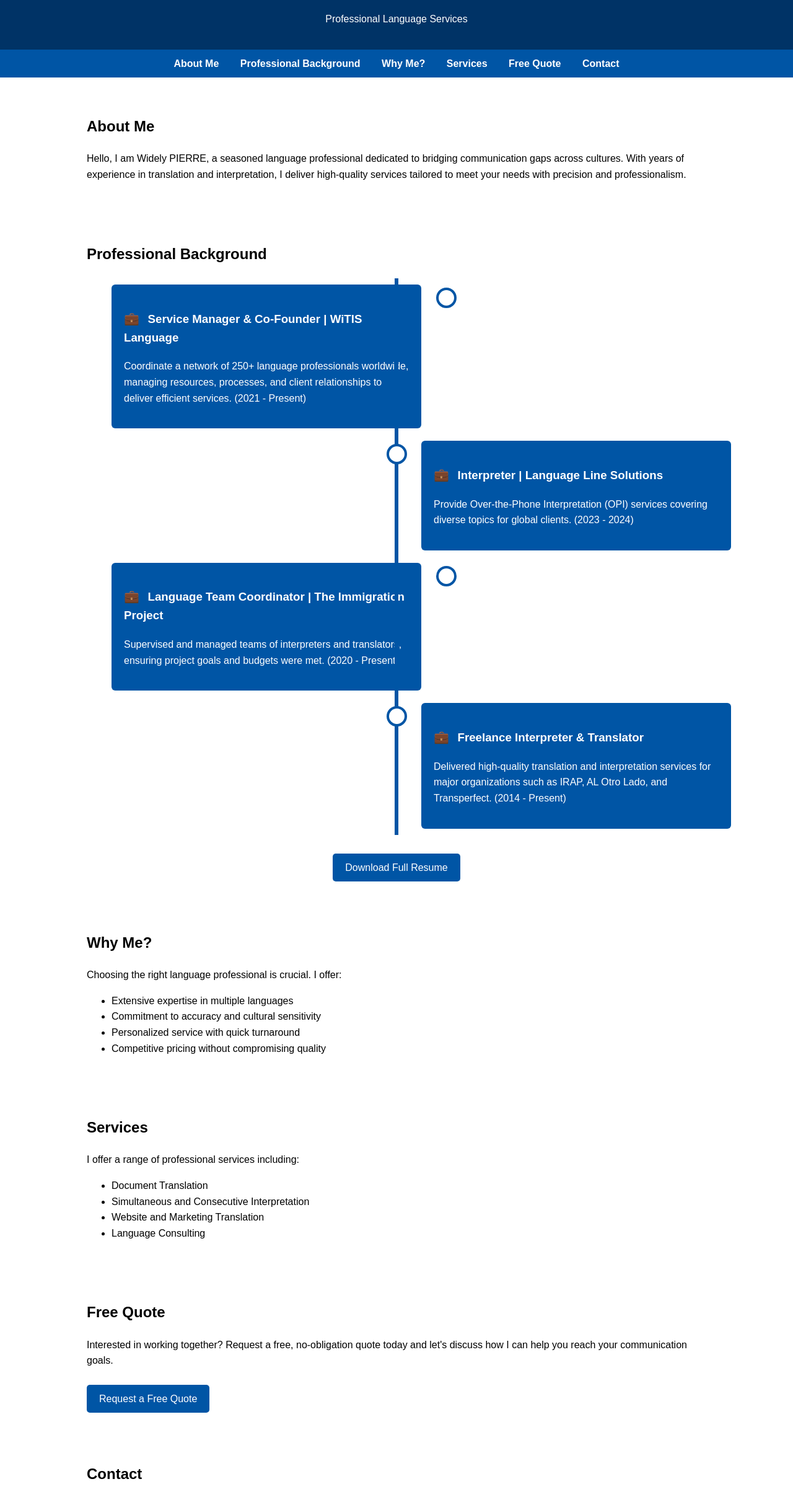
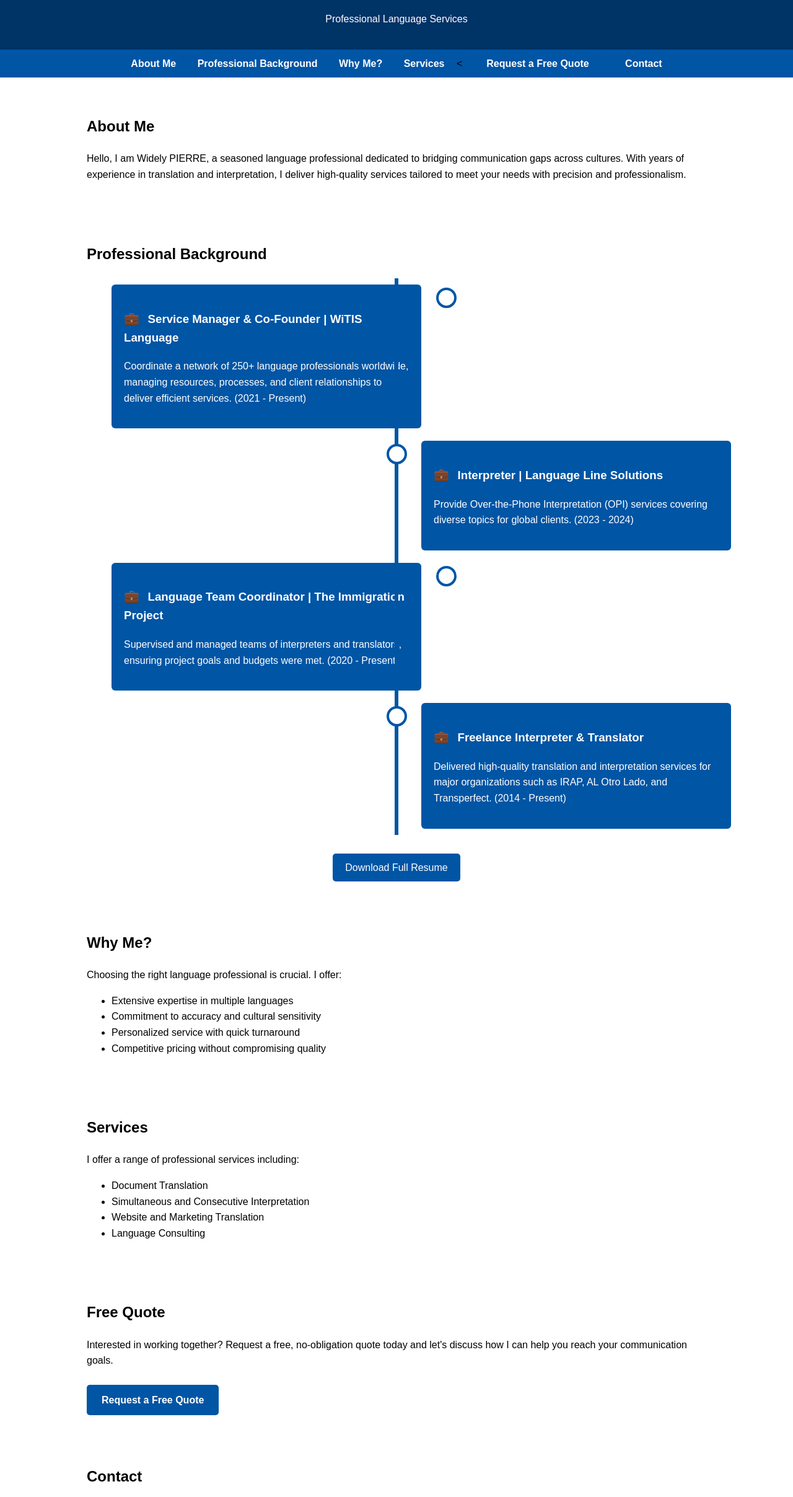
Before and after one commit to Pwidely/widelypierre.github.io, a plain HTML site: page index.html in a window 1280 px wide. Shown: the part 96-2511 px from the top of the page at 62% size. Drawn offline with Linux system fonts and the light colour scheme.

Commit message:
Update index.html

```diff
--- a/index.html
+++ b/index.html
@@ -47,7 +47,7 @@
     <a href="#background">Professional Background</a>
     <a href="#why">Why Me?</a>
     <a href="#services">Services</a>
-    <a href="#quote">Free Quote</a>
+    <<a href="#quote" style="padding: 12px 24px; background: #0055a5; color: white; text-decoration: none; border-radius: 5px; font-weight: bold; font-size: 16px;">Request a Free Quote</a>
     <a href="#contact">Contact</a>
 </nav>
 
@@ -116,7 +116,7 @@
 <section id="quote">
     <h2>Free Quote</h2>
     <p>Interested in working together? Request a free, no-obligation quote today and let's discuss how I can help you reach your communication goals.</p>
-    <a class="button" href="#contact">Request a Free Quote</a>
+    <a class="button" <a href="#quote" style="padding: 12px 24px; background: #0055a5; color: white; text-decoration: none; border-radius: 5px; font-weight: bold; font-size: 16px;">Request a Free Quote</a>
 </section>
 
 <section id="contact">
```
